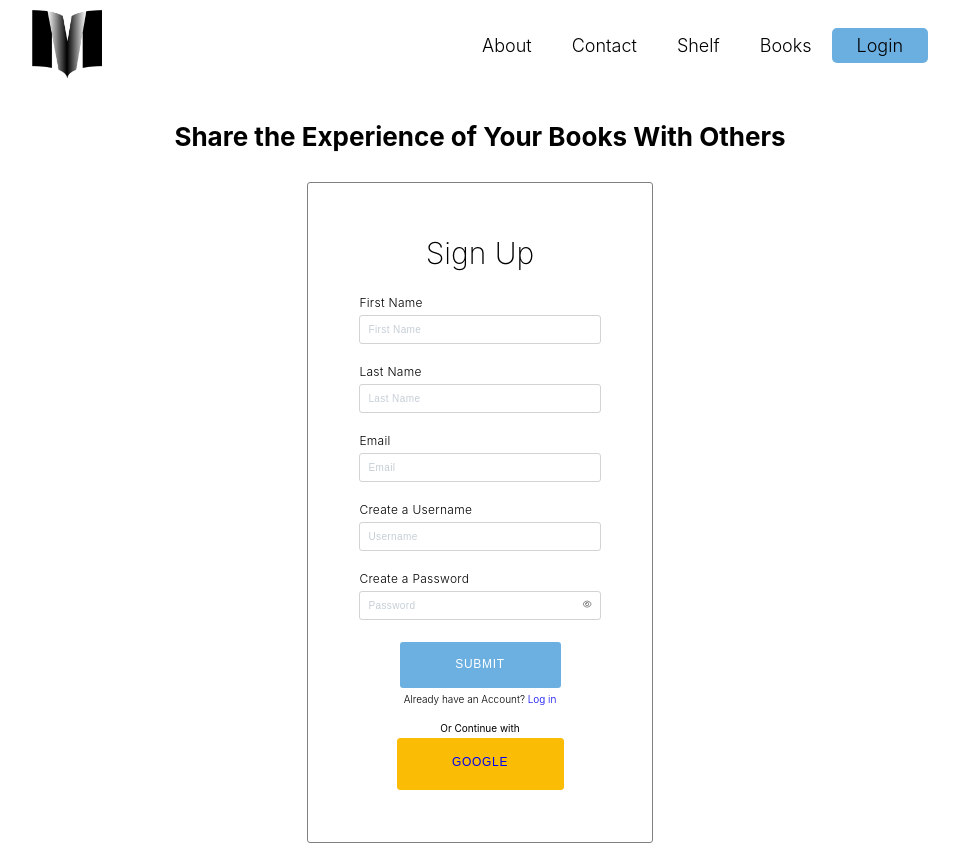
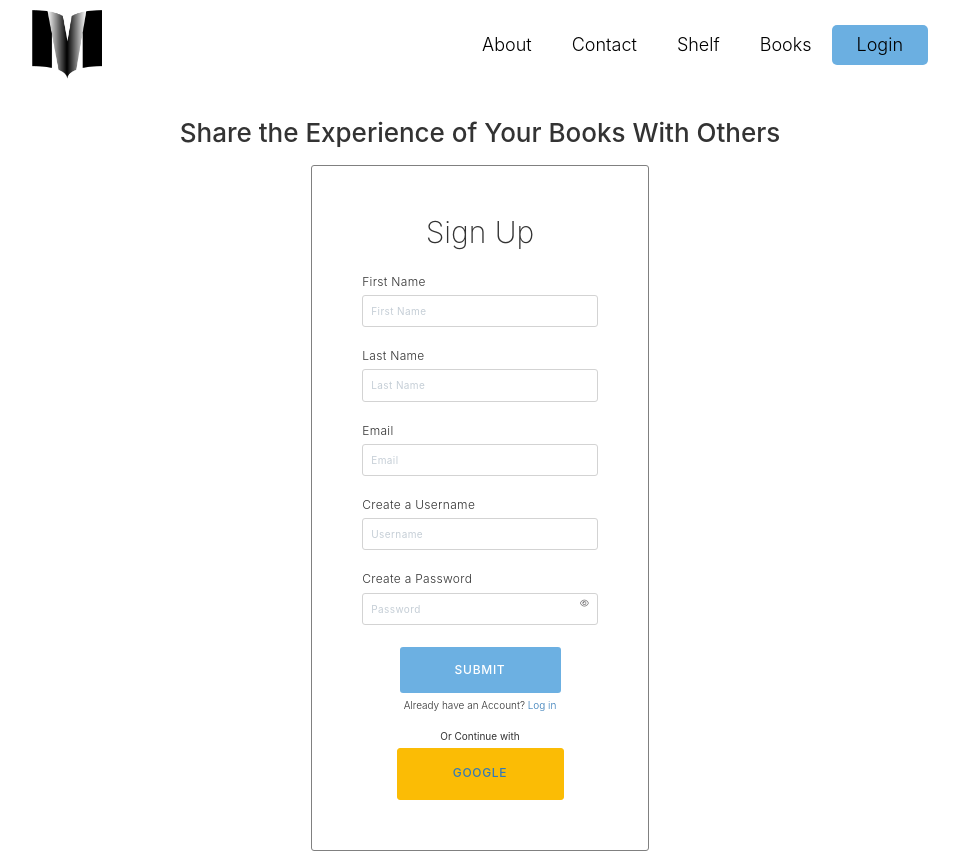
Before and after one commit to Neighborhood-Library/FrontEnd, a React (Create React App) app: page /register in a window 1280 px wide. Shown: the whole page, without its empty margins (160-1119 px from the left). Built offline with nearby package versions, Linux system fonts and the light colour scheme.

Commit message:
added bootstrap

```diff
--- a/public/index.html
+++ b/public/index.html
@@ -4,6 +4,9 @@
     <meta charset="utf-8" />
     <link rel="icon" href="%PUBLIC_URL%/favicon.ico" />
     <meta name="viewport" content="width=device-width, initial-scale=1" />
+    <link rel="stylesheet" href="https://maxcdn.bootstrapcdn.com/bootstrap/3.4.1/css/bootstrap.min.css">
+    <script src="https://ajax.googleapis.com/ajax/libs/jquery/3.4.1/jquery.min.js"></script>
+    <script src="https://maxcdn.bootstrapcdn.com/bootstrap/3.4.1/js/bootstrap.min.js"></script>
     <meta name="theme-color" content="#000000" />
     <meta
       name="description"
--- a/src/scss/contact.scss
+++ b/src/scss/contact.scss
@@ -1,8 +1,4 @@
-.page-wrap {
+.contact {
     width: 60%;
     margin: 0 auto;
 }
-
-.container {
-    display: flex;
-}
```
